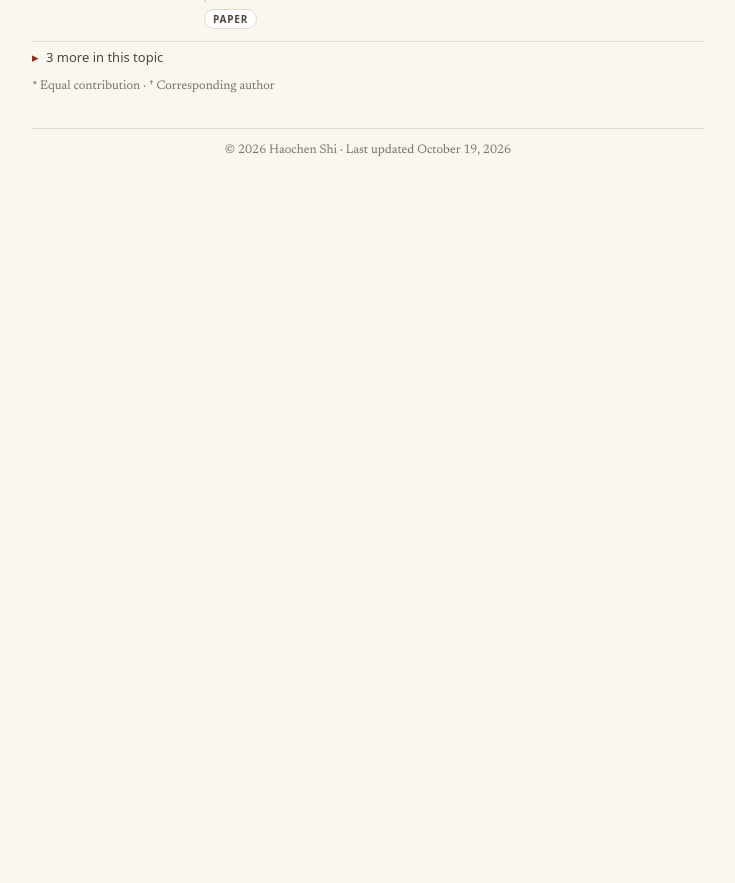
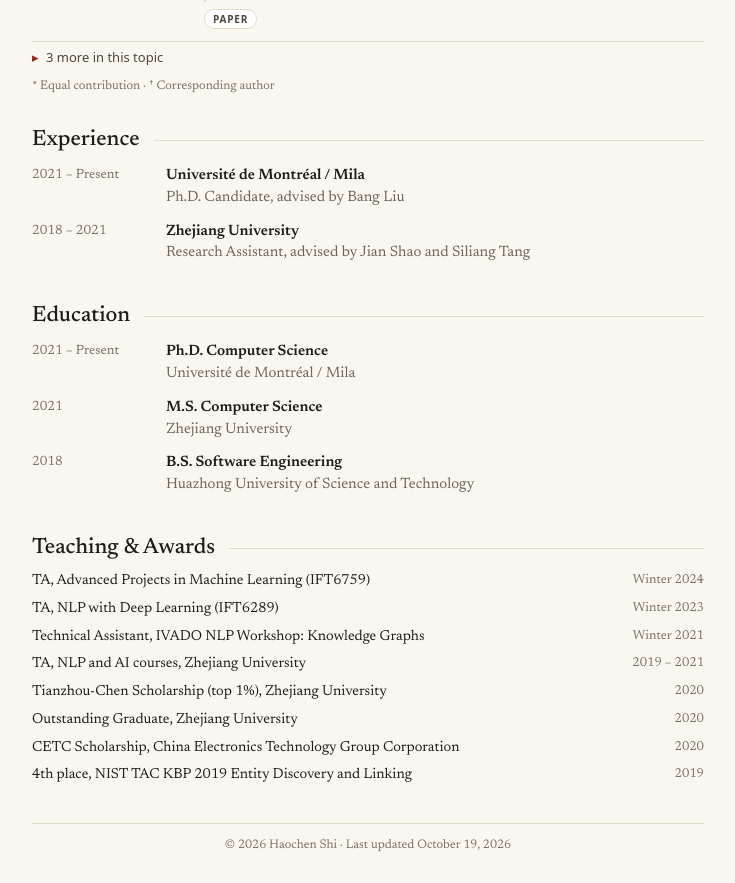
Before and after one commit to hc-shi/hc-shi.github.io, a Next.js app: page / in a window 1280 px wide. Shown: the part 2046-2929 px from the top of the page, without its empty margins (272-1007 px from the left). Before the commit the page ends 2233 px from the top, so only its background shows below. Built offline with nearby package versions, Linux system fonts and the light colour scheme.

Commit message:
feat: add experience, education, and teaching and awards sections
Co-Authored-By: Claude Opus 5.5 <noreply@anthropic.com>

```diff
--- a/src/app/page.tsx
+++ b/src/app/page.tsx
@@ -1,6 +1,10 @@
+import { CompactList } from "@/components/CompactList";
 import { ProfileHeader } from "@/components/ProfileHeader";
 import { ResearchSection } from "@/components/ResearchSection";
+import { SectionHeading } from "@/components/SectionHeading";
 import { SiteNav } from "@/components/SiteNav";
+import { Timeline } from "@/components/Timeline";
+import { education, experience, teachingAndAwards } from "@/data/cv";
 import { getPublishedPosts } from "@/lib/posts";
 
 export default function HomePage() {
@@ -11,6 +15,18 @@ export default function HomePage() {
       <main>
         <ProfileHeader />
         <ResearchSection posts={posts} />
+        <section>
+          <SectionHeading>Experience</SectionHeading>
+          <Timeline entries={experience} />
+        </section>
+        <section>
+          <SectionHeading>Education</SectionHeading>
+          <Timeline entries={education} />
+        </section>
+        <section>
+          <SectionHeading>{"Teaching & Awards"}</SectionHeading>
+          <CompactList entries={teachingAndAwards} />
+        </section>
       </main>
     </>
   );
--- /dev/null
+++ b/src/components/CompactList.tsx
@@ -0,0 +1,14 @@
+import type { CompactEntry } from "@/types";
+
+export function CompactList({ entries }: { entries: CompactEntry[] }) {
+  return (
+    <ul>
+      {entries.map((entry) => (
+        <li key={entry.label} className="flex justify-between gap-3 py-[3px] text-[14.5px] leading-[1.5]">
+          <span>{entry.label}</span>
+          <span className="whitespace-nowrap text-[13px] text-faint">{entry.period}</span>
+        </li>
+      ))}
+    </ul>
+  );
+}
--- /dev/null
+++ b/src/components/Timeline.tsx
@@ -0,0 +1,21 @@
+import type { TimelineEntry } from "@/types";
+
+/** "Year | content" rows; below 600px the year sits above the content. */
+export function Timeline({ entries }: { entries: TimelineEntry[] }) {
+  return (
+    <ul>
+      {entries.map((entry) => (
+        <li
+          key={`${entry.period}-${entry.heading}`}
+          className="grid grid-cols-1 py-1.5 text-[15px] leading-[1.45] min-[600px]:grid-cols-[120px_1fr] min-[600px]:gap-3.5"
+        >
+          <span className="pt-px text-[13.5px] text-faint">{entry.period}</span>
+          <span>
+            <b className="font-semibold">{entry.heading}</b>
+            <span className="block text-mute">{entry.detail}</span>
+          </span>
+        </li>
+      ))}
+    </ul>
+  );
+}
```
